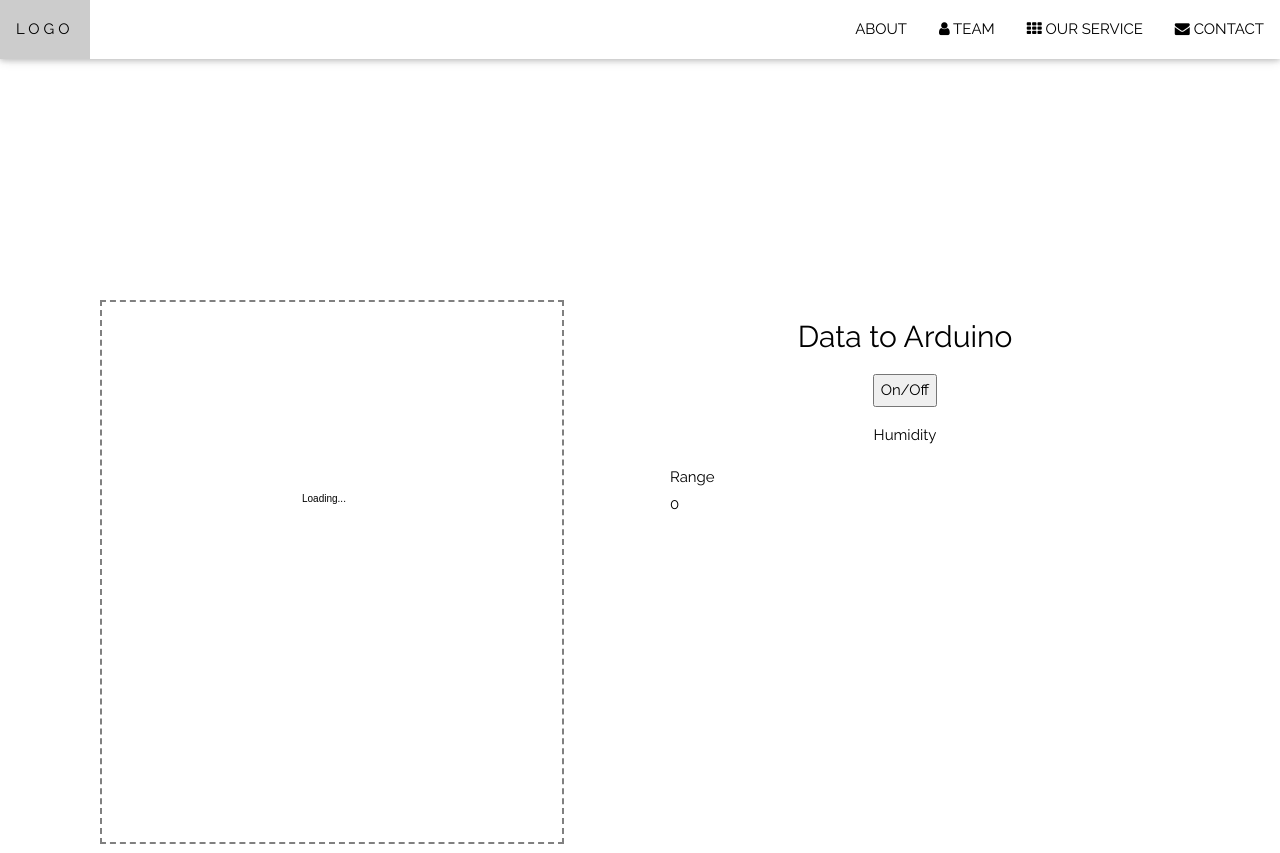
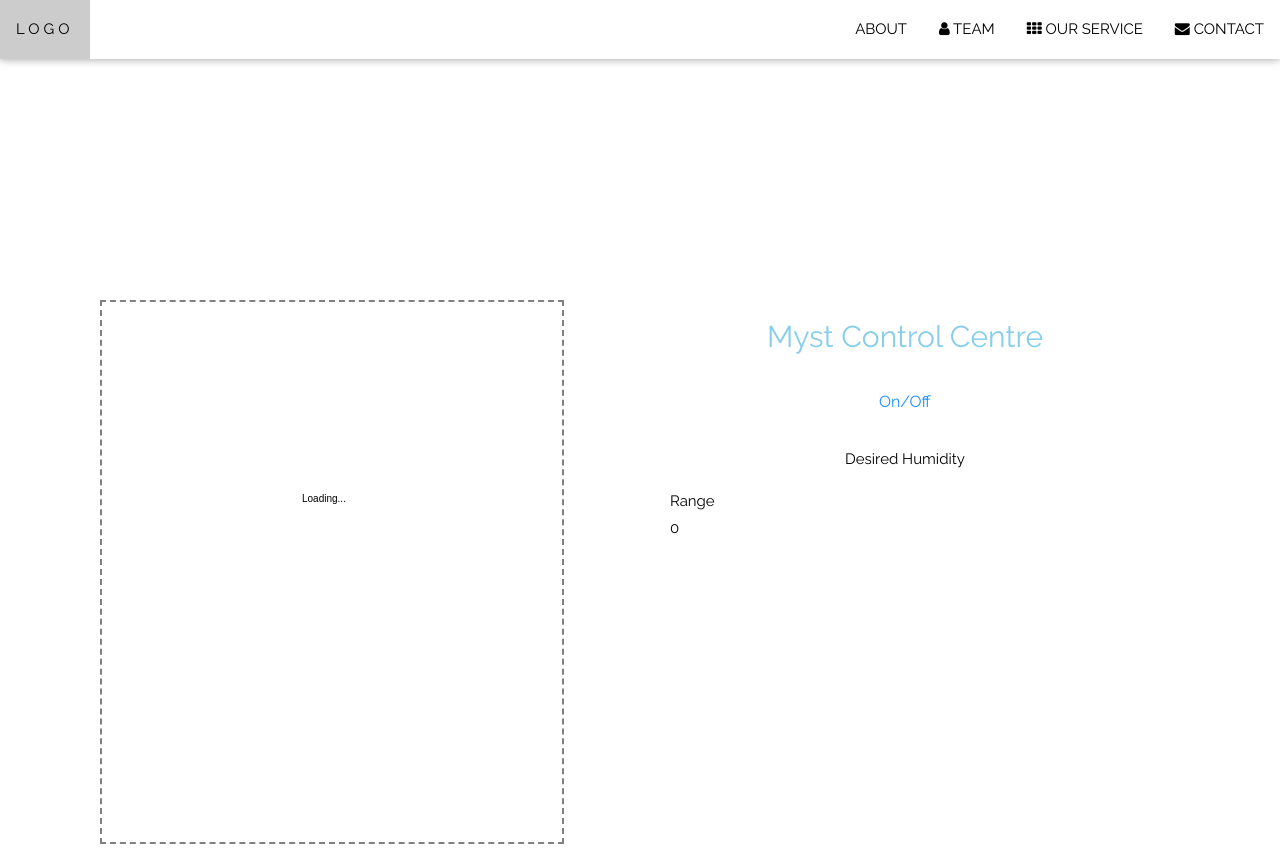
Before and after one commit to cuzynot/ECHacks2018, a plain HTML site: page pages/interface.html in a window 1280 px wide. Drawn offline with nearby package versions, Linux system fonts and the light colour scheme; no server answers.

Commit message:
updated ui

```diff
--- a/pages/interface.html
+++ b/pages/interface.html
@@ -7,11 +7,22 @@
 <link rel="stylesheet" href="https://fonts.googleapis.com/css?family=Raleway">
 <link rel="stylesheet" href="https://cdnjs.cloudflare.com/ajax/libs/font-awesome/4.7.0/css/font-awesome.min.css">
 <style>
-body,h1,h2,h3,h4,h5,h6 {font-family: "Raleway", sans-serif}
-body, html {
+	body,
+	h1,
+	h2,
+	h3,
+	h4,
+	h5,
+	h6 {
+		font-family: "Raleway", sans-serif
+	}
+
+	body,
+	html {
 		height: 100%;
 		line-height: 1.8;
 	}
+
 	/* Full height image header */
 	.bgimg-1 {
 		background-position: center;
@@ -19,10 +30,12 @@ body, html {
 		background-image: url("h.jpg");
 		min-height: 100%;
 	}
+
 	.w3-bar .w3-button {
 		padding: 16px;
 	}
 </style>
+
 <body>
 
 	<!-- Navbar (sit on top) -->
@@ -44,6 +57,7 @@ body, html {
 			</a>
 		</div>
 	</div>
+
 	<head>
 		<link rel="stylesheet" href="http://code.jquery.com/ui/1.9.2/themes/base/jquery-ui.css" />
 		<style>
@@ -51,26 +65,32 @@ body, html {
 				margin: 0px;
 				padding: 0px;
 			}
-		#rData{
-			float:left;
-			margin-left:100px;
-			margin-right:auto;
-			width:470px;
+
+			#rData {
+				float: left;
+				margin-left: 100px;
+				margin-right: auto;
+				width: 470px;
 			}
-		#sData{
+
+			#sData {
 				float: left;
-			margin-left:100px;
-			margin-right:auto;
-			width:470px;
+				margin-left: 100px;
+				margin-right: auto;
+				width: 470px;
 			}
-		h2{
-			text-align:center;
+
+			h2 {
+				text-align: center;
 			}
+
 			#myCanvas {
 				border: 2px dashed grey;
 			}
-		#btnHolder, #sliderTxt{
-			text-align:center;
+
+			#btnHolder,
+			#sliderTxt {
+				text-align: center;
 			}
 		</style>
 		<script src="http://code.jquery.com/jquery-1.8.3.js"></script>
@@ -78,13 +98,13 @@ body, html {
 		<script src="/socket.io/socket.io.js"></script>
 		<script>
 			// canvas request for all browsers
-	window.requestAnimFrame = (function(callback) {
+			window.requestAnimFrame = (function (callback) {
 				return window.requestAnimationFrame ||
 					window.webkitRequestAnimationFrame ||
 					window.mozRequestAnimationFrame ||
 					window.oRequestAnimationFrame ||
 					window.msRequestAnimationFrame ||
-		function(callback) {
+					function (callback) {
 						window.setTimeout(callback, 1000 / 30); // 30 frames per second
 					};
 			})();
@@ -95,7 +115,7 @@ body, html {
 			var canvas, content;
 			var temp, humi, airq;
 			var ctx, c;
-  function animation(poll1,text) {
+			function animation(poll1, text) {
 				canvas = document.getElementById("myCanvas");
 				content = canvas.getContext("2d");
 				// clear canvas
@@ -118,12 +138,10 @@ body, html {
 			function initSocketIO() {
 				canvas = document.getElementById("myCanvas");
 				content = canvas.getContext("2d");
-
 				// loading
 				content.fillText('Loading...', 200, 200);
-
 				iosocket = io.connect();
-		iosocket.on('onconnection', function(value) {
+				iosocket.on('onconnection', function (value) {
 					console.log("IOSOCKET ON");
 					console.log("received " + value + " - onconnection");
 					// initPoll();
@@ -132,11 +150,11 @@ body, html {
 					// receive changed values by other client from server
 					iosocket.on('updateData', function (receivedData) {
 						console.log("received " + receivedData + " - updateData");
-				if (receivedData.charAt(0) == 'T'){
+						if (receivedData.charAt(0) == 'T') {
 							temp = parseInt(receivedData.substring(1));
-				} else if (receivedData.charAt(0) == 'H'){
+						} else if (receivedData.charAt(0) == 'H') {
 							humi = parseInt(receivedData.substring(1));
-				} else if (receivedData.charAt(0) == 'A'){
+						} else if (receivedData.charAt(0) == 'A') {
 							airq = parseInt(receivedData.substring(1));
 						}
 						// clear canvas
@@ -151,48 +169,48 @@ body, html {
 				// animation(poll1,text);
 			}
 
-	function initButton(){
-		$( "#check" ).button();
+			function initButton() {
+				$("#check").button();
 			}
 
 			function initSlider() {
-		$( "#slider" ).slider({
-			min:0,
-			max:100,
-			change: function(event,ui) {
-				iosocket.emit('sliderval',ui.value);
+				$("#slider").slider({
+					min: 0,
+					max: 100,
+					change: function (event, ui) {
+						iosocket.emit('sliderval', ui.value);
 						document.getElementById('sliderValue').innerHTML = ui.value;
 					}
 				});
 			}
 
-	window.onload = function() {
+			window.onload = function () {
 				initSocketIO();
 			};
 			var datapoints = [
-	{x: 0, y: 100},
-	{x: 100, y: 120},
-	{x: 250, y: 320},
-	{x: 320, y: 270},
-	{x: 460, y: 200},
+				{ x: 0, y: 100 },
+				{ x: 100, y: 120 },
+				{ x: 250, y: 320 },
+				{ x: 320, y: 270 },
+				{ x: 460, y: 200 },
 			];
 			function updateGraph() {
 				ctx.clearRect(0, 0, c.width, c.height);
 				ctx.beginPath();
 				ctx.moveTo(datapoints[0].x, datapoints[0].y);
-		for (var i = 1; i<datapoints.length; i++) {
+				for (var i = 1; i < datapoints.length; i++) {
 					ctx.lineTo(datapoints[i].x, datapoints[i].y);
 				}
 				ctx.stroke();
 			}
-	$(document).ready(function() {
-		$('#check').click(function() {
+			$(document).ready(function () {
+				$('#btnid').click(function () {
 					toggleVal += 1;
 					toggleVal %= 2;
-			iosocket.emit('buttonval',toggleVal);
+					iosocket.emit('buttonval', toggleVal);
 				});
 				c = document.getElementById('myCanvas');
-		ctx=c.getContext("2d");
+				ctx = c.getContext("2d");
 				// updateGraph();
 			});
 		</script>
@@ -205,19 +223,84 @@ body, html {
 	</body>
 
 	</head>
+
 	<body>
 		<div id="rData">
 			<canvas id="myCanvas" width="460" height="540"></canvas>
 		</div>
 		<div id="sData">
-		<h2>Data to Arduino</h2>
+			<h2 id="header">Myst Control Centre</h2>
 			<div id="btnHolder">
-			<button id="check">On/Off</button>
+				<button id="btnid" class="btn info"> On/Off</button>
 			</div>
-		<p id="sliderTxt">Humidity</p>
-		<div id="slider"></div>
+			<p id="sliderTxt">Desired Humidity</p>
+			<div id="slider" class="sld"></div>
 			Range
 			<div id="sliderValue">0</div>
 		</div>
+
+		<style>
+			/* text css */
+			#header {
+				size: 100;
+				color: skyblue;
+			}
+
+			/* button css */
+			.btn {
+				border: none;
+				background-color: inherit;
+				padding: 14px 28px;
+				font-size: 16px;
+				cursor: pointer;
+				display: inline-block;
+			}
+
+			/* Blue */
+			.info {
+				color: dodgerblue;
+			}
+
+			.info:hover {
+				background: #2196F3;
+				color: white;
+			}
+
+			.default:hover {
+				background: #e7e7e7;
+			}
+
+			/* slider css
+			.sld {
+				-webkit-appearance: none;
+				width: 100%;
+				background: #d3d3d3;
+				outline: none;
+				opacity: 0.7;
+				-webkit-transition: .2s;
+				transition: opacity .2s;
+			}
+
+			.sld:hover {
+				opacity: 1;
+			}
+
+			.sld::-webkit-slider-thumb {
+				-webkit-appearance: none;
+				appearance: none;
+				width: 25px;
+				height: 25px;
+				background: #4CAF50;
+				cursor: pointer;
+			}
+
+			.sld::-moz-range-thumb {
+				width: 25px;
+				height: 25px;
+				background: #4CAF50;
+				cursor: pointer;
+			} */
+		</style>
 	</body>
+
 </html>
```
Also changed, not shown: server.js (+5 -5 lines). Lines whose indentation alone changed are shown as unchanged.
